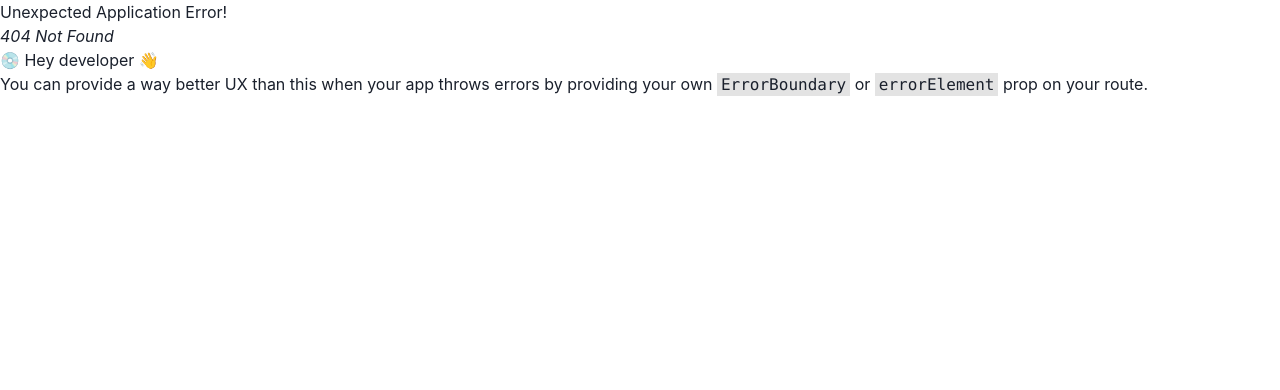
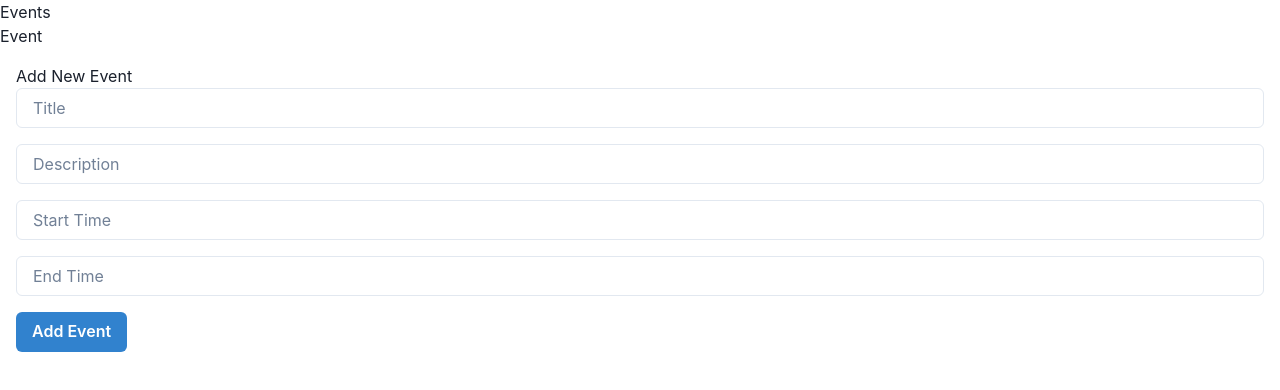
Before and after one commit to RRutten1/react_advance_project_01, a React (Vite) app: page /add-event in a window 1280 px wide. Before the commit this address had no page. Shown: the top 390 px of the page. Built offline with nearby package versions, Linux system fonts and the light colour scheme.

Commit message:
eventPage basic

```diff
--- /dev/null
+++ b/src/pages/AddEventForm.jsx
@@ -0,0 +1,82 @@
+import React, { useState } from "react";
+import { Box, Button, Input } from "@chakra-ui/react";
+
+export const AddEventForm = () => {
+  const [formData, setFormData] = useState({
+    title: "",
+    description: "",
+    startTime: "",
+    endTime: "",
+    categories: [],
+  });
+
+  const handleChange = (e) => {
+    const { name, value } = e.target;
+    setFormData({ ...formData, [name]: value });
+  };
+
+  const handleSubmit = async (e) => {
+    e.preventDefault();
+    try {
+      const response = await fetch("http://localhost:3000/events", {
+        method: "POST",
+        headers: {
+          "Content-Type": "application/json",
+        },
+        body: JSON.stringify(formData),
+      });
+      if (response.ok) {
+        // Redirect to events page after successful submission
+        window.location.href = "/events";
+      } else {
+        console.error("Error adding event");
+      }
+    } catch (error) {
+      console.error("Error adding event:", error);
+    }
+  };
+
+  return (
+    <Box p={4}>
+      <h1>Add New Event</h1>
+      <form onSubmit={handleSubmit}>
+        <Input
+          type="text"
+          name="title"
+          placeholder="Title"
+          value={formData.title}
+          onChange={handleChange}
+          mb={4}
+        />
+        <Input
+          type="text"
+          name="description"
+          placeholder="Description"
+          value={formData.description}
+          onChange={handleChange}
+          mb={4}
+        />
+        <Input
+          type="text"
+          name="startTime"
+          placeholder="Start Time"
+          value={formData.startTime}
+          onChange={handleChange}
+          mb={4}
+        />
+        <Input
+          type="text"
+          name="endTime"
+          placeholder="End Time"
+          value={formData.endTime}
+          onChange={handleChange}
+          mb={4}
+        />
+        {/* Add more inputs for categories if needed */}
+        <Button colorScheme="blue" type="submit">
+          Add Event
+        </Button>
+      </form>
+    </Box>
+  );
+};
--- a/src/pages/EventPage.jsx
+++ b/src/pages/EventPage.jsx
@@ -1,6 +1,156 @@
-import React from 'react';
-import { Heading } from '@chakra-ui/react';
+import React, { useState, useEffect } from "react";
+import { useParams } from "react-router-dom";
+import {
+  Heading,
+  Box,
+  Text,
+  Image,
+  Button,
+  FormControl,
+  FormLabel,
+  Input,
+  Textarea,
+  useToast,
+} from "@chakra-ui/react";
 
 export const EventPage = () => {
-  return <Heading>Event</Heading>;
+  const { eventId } = useParams();
+  const [event, setEvent] = useState(null);
+  const [editMode, setEditMode] = useState(false);
+  const [formData, setFormData] = useState({});
+  const toast = useToast();
+
+  useEffect(() => {
+    // Fetch event details based on eventId
+    const fetchEventDetails = async () => {
+      try {
+        const response = await fetch(`http://localhost:3000/events/${eventId}`);
+        if (response.ok) {
+          const eventData = await response.json();
+          setEvent(eventData);
+          // Set initial form data to event details
+          setFormData(eventData);
+        } else {
+          console.error("Error fetching event details:", response.statusText);
+        }
+      } catch (error) {
+        console.error("Error fetching event details:", error);
+      }
+    };
+
+    fetchEventDetails();
+  }, [eventId]);
+
+  const handleEditClick = () => {
+    setEditMode(true);
+  };
+
+  const handleChange = (e) => {
+    const { name, value } = e.target;
+    setFormData((prevFormData) => ({
+      ...prevFormData,
+      [name]: value,
+    }));
+  };
+
+  const handleSubmit = async (e) => {
+    e.preventDefault();
+    try {
+      const response = await fetch(`http://localhost:3000/events/${eventId}`, {
+        method: "PUT",
+        headers: {
+          "Content-Type": "application/json",
+        },
+        body: JSON.stringify(formData),
+      });
+      if (response.ok) {
+        toast({
+          title: "Event updated",
+          status: "success",
+          duration: 3000,
+          isClosable: true,
+        });
+        setEditMode(false);
+      } else {
+        throw new Error("Failed to update event");
+      }
+    } catch (error) {
+      console.error("Error updating event:", error);
+      toast({
+        title: "Error",
+        description: "Failed to update event",
+        status: "error",
+        duration: 3000,
+        isClosable: true,
+      });
+    }
+  };
+
+  if (!event) {
+    return <p>Loading...</p>;
+  }
+
+  return (
+    <Box p={4}>
+      <Heading>{event.title}</Heading>
+      {editMode ? (
+        <form onSubmit={handleSubmit}>
+          <FormControl mb={4}>
+            <FormLabel>Title</FormLabel>
+            <Input
+              type="text"
+              name="title"
+              value={formData.title}
+              onChange={handleChange}
+            />
+          </FormControl>
+          <FormControl mb={4}>
+            <FormLabel>Description</FormLabel>
+            <Textarea
+              name="description"
+              value={formData.description}
+              onChange={handleChange}
+            />
+          </FormControl>
+          <FormControl mb={4}>
+            <FormLabel>Start Time</FormLabel>
+            <Input
+              type="text"
+              name="startTime"
+              value={formData.startTime}
+              onChange={handleChange}
+            />
+          </FormControl>
+          <FormControl mb={4}>
+            <FormLabel>End Time</FormLabel>
+            <Input
+              type="text"
+              name="endTime"
+              value={formData.endTime}
+              onChange={handleChange}
+            />
+          </FormControl>
+          <Button colorScheme="blue" type="submit">
+            Save
+          </Button>
+        </form>
+      ) : (
+        <>
+          <Text>Description: {event.description}</Text>
+          <Text>Start Time: {event.startTime}</Text>
+          <Text>End Time: {event.endTime}</Text>
+          <Text>
+            Categories: {event.categories ? event.categories.join(", ") : ""}
+          </Text>
+          <Text>
+            Created by: {event.creator ? event.creator.name : "Unknown"}
+          </Text>
+          <Image src={event.image} alt={event.title} />
+          <Button colorScheme="blue" onClick={handleEditClick}>
+            Edit
+          </Button>
+        </>
+      )}
+    </Box>
+  );
 };
--- a/src/pages/EventsPage.jsx
+++ b/src/pages/EventsPage.jsx
@@ -64,6 +64,7 @@ export const EventsPage = () => {
   };
 
   return (
+    // Searchbar
     <Box p={4}>
       <h1>All Events</h1>
       <Input
@@ -73,6 +74,8 @@ export const EventsPage = () => {
         onChange={handleSearch}
         mb={4}
       />
+
+      {/* Search on Categories */}
       <Select value={selectedCategory} onChange={handleCategoryChange} mb={4}>
         <option value="">All Categories</option>
         {/* Populate with fetched categories */}
@@ -82,10 +85,12 @@ export const EventsPage = () => {
           </option>
         ))}
       </Select>
+
+      {/* list of events */}
       {filteredEvents.map((event) => (
-        <Link key={event.id} to={`/events/${event.id}`}>
+        <Link key={event.id} to={`/event/${event.id}`}>
           <Box
-            borderWidth="1px"
+            borderWidth="10px"
             borderRadius="lg"
             p={4}
             mb={4}
@@ -103,6 +108,8 @@ export const EventsPage = () => {
           </Box>
         </Link>
       ))}
+
+      {/* Button that links to a AddEventform */}
       <Link to="/add-event">
         <Button colorScheme="blue">Add Event</Button>
       </Link>
```
Also changed, not shown: src/main.jsx (+21 -12 lines).
